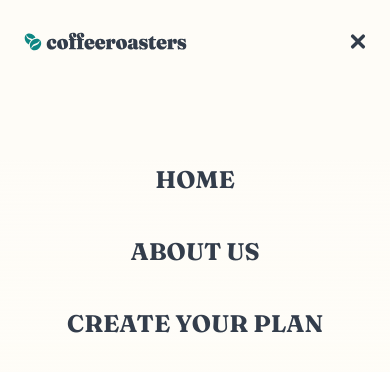
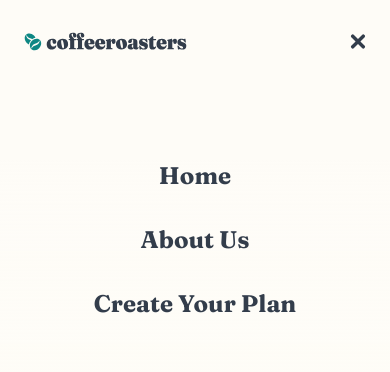
Before and after one commit to BartqD/Coffeeroasters, a Next.js app: page / in a window 390 px wide. Both pictures are taken after a click on the button 358 px from the left and 41 px from the top of the page. Shown: the top 372 px of the page. Built offline with nearby package versions, Linux system fonts and the light colour scheme.

Commit message:
style: add nav animation

```diff
--- a/app/globals.css
+++ b/app/globals.css
@@ -13,17 +13,18 @@ h1,
 h2,
 h3,
 h4 {
-	font-family: var(--font-fraunces);
+font-family: var(--font-fraunces)
 }
 
 
 @layer components {
+
 	.link {
-		@apply cursor-pointer p-1 px-5 transition ease-in-out duration-300 font-bold ;
+		@apply cursor-pointer p-1 px-5 transition ease-in-out duration-300 font-bold;
 	  }
 
 	  .link:hover {
-		@apply text-light-cyan;
+		@apply text-light-cyan scale-110;
 	  }
 
 	  .link:focus {
--- /dev/null
+++ b/components/helpers/useMenuAnimation.tsx
@@ -0,0 +1,19 @@
+import { useState, useEffect } from 'react'
+import { useAnimate, stagger } from 'framer-motion'
+
+const staggerMenuItems = stagger(0.2, { startDelay: 0.15 })
+
+export function useMenuAnimation(active: boolean) {
+	const [scope, animate] = useAnimate()
+
+
+	useEffect(() => {
+		if(!active){
+		animate('.link', active ? { opacity: 1 } : { opacity: 0 }, {
+			duration: 0.5,
+			delay: active ? staggerMenuItems : 0,
+		})}
+	}, [active])
+
+	return scope
+}
--- a/components/nav/nav-bar.tsx
+++ b/components/nav/nav-bar.tsx
@@ -1,11 +1,11 @@
 'use client'
-
-import React, { useState } from 'react'
+import React, { useEffect, useState } from 'react'
 import logo from '../../public/assets/shared/desktop/logo.svg'
 import closeIcon from '../../public/assets/shared/mobile/icon-close.svg'
 import hamburgerIcon from '../../public/assets/shared/mobile/icon-hamburger.svg'
 import Link from 'next/link'
 import Image from 'next/image'
+import { AnimatePresence, motion } from 'framer-motion'
 
 const NavBar: React.FC = () => {
 	const [active, setActive] = useState(false)
@@ -13,9 +13,69 @@ const NavBar: React.FC = () => {
 	const handleNav = () => {
 		setActive(prevActive => !prevActive)
 	}
+	const mobileLinksVariants = {
+		initial: {
+			opacity: 0,
+		},
+		open: {
+			opacity: 1,
+			transition: {
+				opacity: { duration: 0.3 },
+				staggerChildren: 0.3,
+				staggerDirection: 1,
+			},
+		},
+		closed: {
+			opacity: 0,
+			transition: {
+				opacity: { duration: 0.2 },
+			},
+		},
+	}
+
+	const mobileLinks = (
+		<motion.div
+			key={1}
+			initial='initial'
+			animate='open'
+			exit='closed'
+			variants={mobileLinksVariants}
+			className='fixed inset-0 w-full h-screen z-10 flex flex-col bg-gradient-to-b text-2xl items-center mt-40 marker:uppercase md:text-sm font-bold text-dark-grey font-fraunces gap-8 from-light-cream to-transparent'>
+			<motion.div variants={mobileLinksVariants} key={2}>
+				<Link className='link' href='/'>
+					Home
+				</Link>
+			</motion.div>
+			<motion.div variants={mobileLinksVariants} key={3}>
+				<Link className='link' href='/about'>
+					About Us
+				</Link>
+			</motion.div>
+
+			<motion.div variants={mobileLinksVariants} key={4}>
+				<Link className='link' href='/pricing'>
+					Create Your Plan
+				</Link>
+			</motion.div>
+		</motion.div>
+	)
+
+	const desktopLinks = (
+		<div className='md:w-auto uppercase hidden md:text-sm font-bold text-dark-grey font-fraunces md:font-barlow md:mt-0 md:flex-row md:items-center gap-8 md:flex md:h-auto'>
+			<Link className='link' href='/'>
+				Home
+			</Link>
+			<Link className='link' href='/about'>
+				About Us
+			</Link>
+			<Link className='link' href='/pricing'>
+				Create Your Plan
+			</Link>
+		</div>
+	)
 
 	return (
-		<nav className=' max-w-[1440px] mx-auto flex items-center justify-between flex-wrap bg-light-cream py-8 px-6 relative'>
+		<nav className='max-w-[1440px] mx-auto flex items-center justify-between flex-wrap bg-light-cream py-8 px-6 relative'>
 			<Link href='#' className='inline-flex logo'>
 				<Image src={logo} width={163} height={18} alt='coffee bean logo' />
 			</Link>
@@ -23,17 +83,7 @@ const NavBar: React.FC = () => {
 			<button className='ml-auto md:hidden' onClick={handleNav}>
 				<Image src={!active ? hamburgerIcon : closeIcon} width={16} height={15} alt='coffee bean logo' />
 			</button>
-
-			<div
-				className={`${
-					active
-						? 'fixed inset-0 w-full h-screen z-10 flex flex-col bg-gradient-to-b text-2xl items-center mt-40  from-light-cream to-transparent'
-						: 'hidden'
-				}  md:w-auto uppercase md:text-sm font-bold text-dark-grey font-fraunces md:font-barlow md:mt-0 md:flex-row md:items-center gap-8 md:flex md:h-auto`}>
-				<Link className='link' href='/'>Home</Link>
-				<Link className='link' href='/about'>About Us</Link>
-				<Link className='link' href='/pricing'>Create Your Plan</Link>
-			</div>
+			<AnimatePresence mode='wait'>{active ? mobileLinks : desktopLinks}</AnimatePresence>
 		</nav>
 	)
 }
--- a/package.json
+++ b/package.json
@@ -9,16 +9,19 @@
     "lint": "next lint"
   },
   "dependencies": {
+    "framer-motion": "^11.1.7",
     "next": "14.2.2",
     "react": "^18",
     "react-dom": "^18"
   },
   "devDependencies": {
+    "@types/lodash": "^4.17.0",
     "@types/node": "^20",
     "@types/react": "^18",
     "@types/react-dom": "^18",
     "eslint": "^8",
     "eslint-config-next": "14.2.2",
+    "lodash": "^4.17.21",
     "postcss": "^8",
     "sass": "^1.75.0",
     "tailwindcss": "^3.4.1",
--- a/tailwind.config.ts
+++ b/tailwind.config.ts
@@ -32,8 +32,8 @@ const config: Config = {
 				grey: '#83888F',
 			},
 			fontFamily: {
-				'barlow': ['Barlow', 'sans-serif'],
-				'fraunces': ['Fraunces', 'serif']
+				barlow: ['var(--font-barlow)'],
+				fraunces: ['var(--font-fraunces)']
 			  }
 		},
 	},
```
Also changed, not shown: 1 other file (tests, documents, lock files or other folders).
